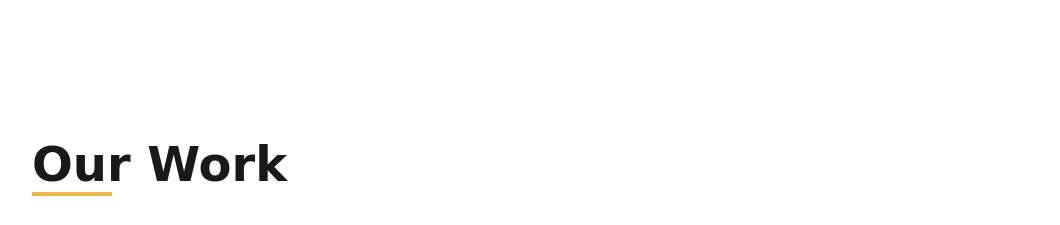
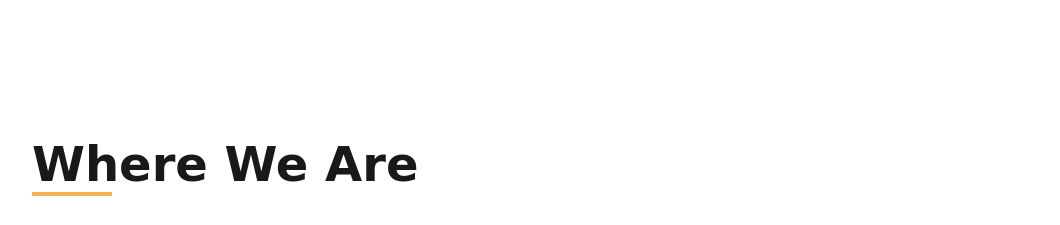
Before and after one commit to emanueleraggi/coffeeshop_landing_page, a plain HTML site: page index.html in a window 1280 px wide. Shown: the part 4120-4345 px from the top of the page, without its empty margins (136-1196 px from the left). Drawn offline with nearby package versions, Linux system fonts and the light colour scheme; a web font is replaced by a local one.

Commit message:
coffee shop landing page showcase - modified contacts

```diff
--- a/index.html
+++ b/index.html
@@ -283,7 +283,7 @@
     <section class="contact section-padding" id="contact">
       <!-- section title -->
       <div class="section-title section-title--left">
-        <h1 class="section-title__name bell-fonts">our work</h1>
+        <h1 class="section-title__name bell-fonts">Where we are</h1>
         <div class="section-title__underline"></div>
       </div>
       <!-- end section title -->
```
